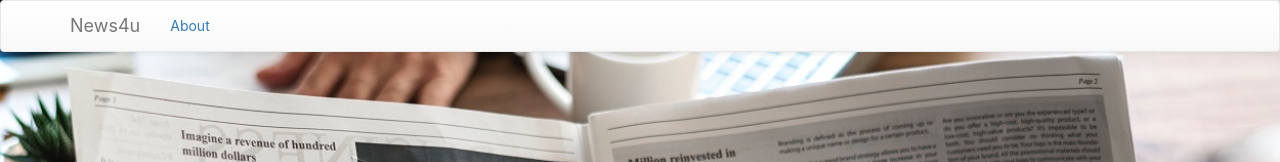
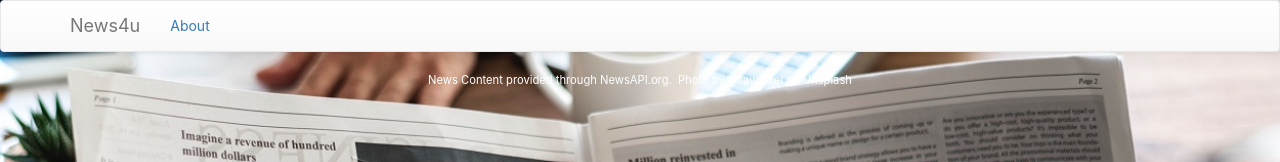
Before and after one commit to BarbaraPruz/news4u, a React (Create React App) app in the folder client/: page / in a window 1280 px wide. Shown: the top 162 px of the page. Built offline with nearby package versions, Linux system fonts and the light colour scheme.

Commit message:
Add footer

```diff
--- a/client/src/App.js
+++ b/client/src/App.js
@@ -28,5 +28,3 @@ const mapStateToProps = state => {
 }
 
 export default connect(mapStateToProps)(App);
-
-{/* <a style="background-color:black;color:white;text-decoration:none;padding:4px 6px;font-family:-apple-system, BlinkMacSystemFont, &quot;San Francisco&quot;, &quot;Helvetica Neue&quot;, Helvetica, Ubuntu, Roboto, Noto, &quot;Segoe UI&quot;, Arial, sans-serif;font-size:12px;font-weight:bold;line-height:1.2;display:inline-block;border-radius:3px" href="https://unsplash.com/@rawpixel?utm_medium=referral&amp;utm_campaign=photographer-credit&amp;utm_content=creditBadge" target="_blank" rel="noopener noreferrer" title="Download free do whatever you want high-resolution photos from rawpixel"><span style="display:inline-block;padding:2px 3px"><svg xmlns="http://www.w3.org/2000/svg" style="height:12px;width:auto;position:relative;vertical-align:middle;top:-1px;fill:white" viewBox="0 0 32 32"><title>unsplash-logo</title><path d="M20.8 18.1c0 2.7-2.2 4.8-4.8 4.8s-4.8-2.1-4.8-4.8c0-2.7 2.2-4.8 4.8-4.8 2.7.1 4.8 2.2 4.8 4.8zm11.2-7.4v14.9c0 2.3-1.9 4.3-4.3 4.3h-23.4c-2.4 0-4.3-1.9-4.3-4.3v-15c0-2.3 1.9-4.3 4.3-4.3h3.7l.8-2.3c.4-1.1 1.7-2 2.9-2h8.6c1.2 0 2.5.9 2.9 2l.8 2.4h3.7c2.4 0 4.3 1.9 4.3 4.3zm-8.6 7.5c0-4.1-3.3-7.5-7.5-7.5-4.1 0-7.5 3.4-7.5 7.5s3.3 7.5 7.5 7.5c4.2-.1 7.5-3.4 7.5-7.5z"></path></svg></span><span style="display:inline-block;padding:2px 3px">rawpixel</span></a> */}
--- /dev/null
+++ b/client/src/components/footer.js
@@ -0,0 +1,12 @@
+import React from 'react'
+
+const Footer =  () =>
+    <footer>
+        <div>
+            News Content provided through <a href="https://newsapi.org/" target="_blank" rel="noopener noreferrer">NewsAPI.org</a>.
+            &nbsp;<a href="https://unsplash.com/@rawpixel" target="_blank" rel="noopener noreferrer">Photo by @rawpixel on Unsplash</a>
+        </div>
+    </footer>
+;
+
+export default Footer;
--- a/client/src/index.css
+++ b/client/src/index.css
@@ -12,3 +12,15 @@ code {
   font-family: source-code-pro, Menlo, Monaco, Consolas, "Courier New",
     monospace;
 }
+
+footer {
+  margin-top: 2em;
+  font-size: 80%;
+  text-align: center;
+  width: 50%;
+  margin: auto;
+  color: white;
+}
+footer a {
+  color: white;
+}
--- a/client/src/index.js
+++ b/client/src/index.js
@@ -15,6 +15,7 @@ import Preferences from './containers/preferences';
 import rootReducer from './reducers/root_reducer';
 import NavBar from './components/navbar';
 import Logout from './containers/logout';
+import Footer from './components/footer';
 
 import * as serviceWorker from './serviceWorker';
 
@@ -31,6 +32,7 @@ ReactDOM.render(
         <Route exact path='/search' component={SearchContainer} />
         <Route path='/users/:id/edit' component={Preferences} />
         <Route path='/users/:id/logout' component={Logout} />
+        <Footer />
       </React.Fragment>
     </Router>
     </Provider>,
```
